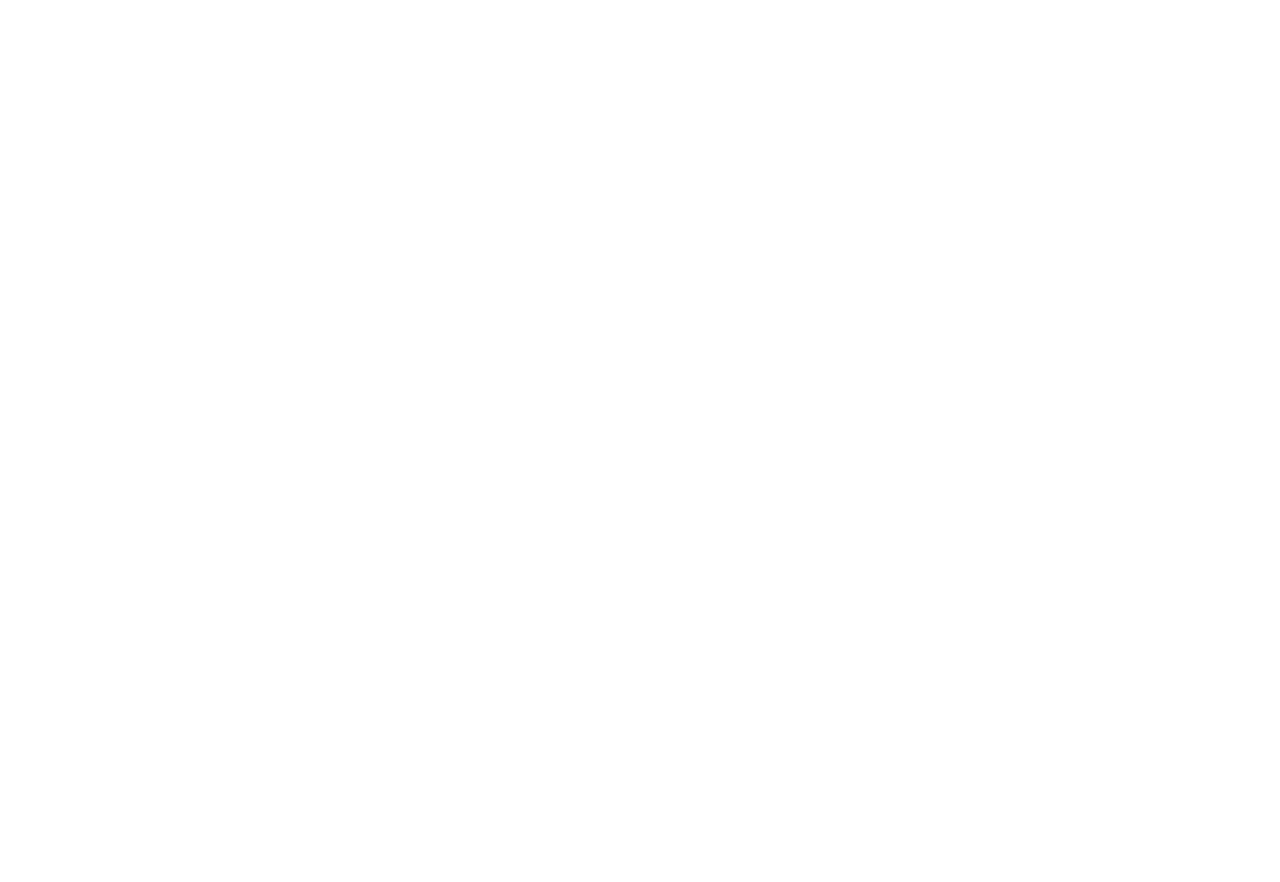
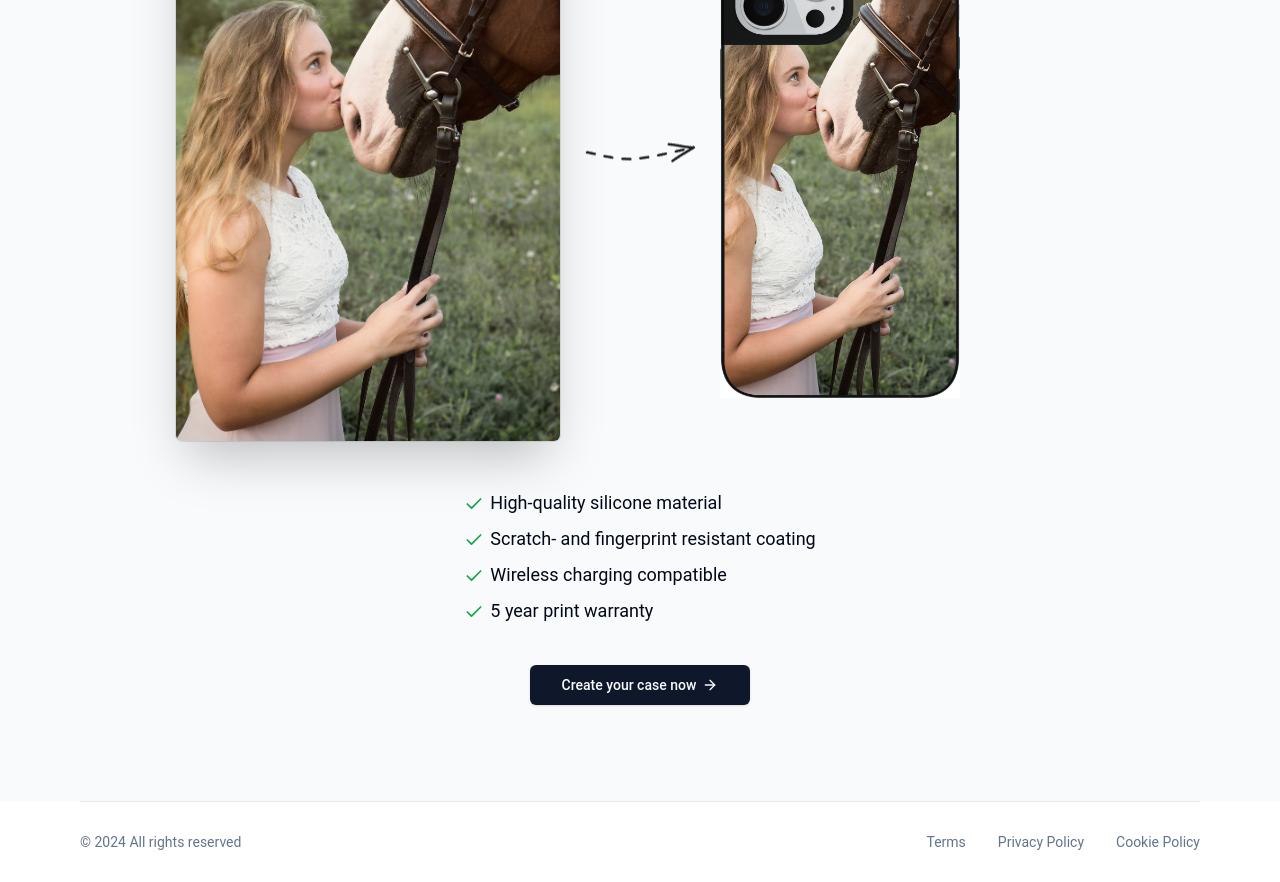
Before and after one commit to CodeforNitin/Coverz-fullStack-project, a React (Vite) app in the folder frontend/: page / in a window 1280 px wide. Shown: the part 2840-3722 px from the top of the page. Before the commit the page ends 2403 px from the top, so only its background shows below. Built offline with nearby package versions, Linux system fonts and the light colour scheme.

Commit message:
added footer

```diff
--- /dev/null
+++ b/frontend/src/components/Footer.tsx
@@ -0,0 +1,42 @@
+import { NavLink } from 'react-router-dom'
+import MaxWidthWrapper from './MaxWidthWrapper'
+
+const Footer = () => {
+  return (
+    <footer className='bg-white h-20 relative'>
+      <MaxWidthWrapper>
+        <div className='border-t border-gray-200' />
+
+        <div className='h-full flex flex-col md:flex-row md:justify-between justify-center items-center'>
+          <div className='text-center md:text-left pb-2 md:pb-0'>
+            <p className='text-sm text-muted-foreground'>
+              &copy; {new Date().getFullYear()} All rights reserved
+            </p>
+          </div>
+
+          <div className='flex items-center justify-center'>
+            <div className='flex space-x-8'>
+              <NavLink
+                to='#'
+                className='text-sm text-muted-foreground hover:text-gray-600'>
+                Terms
+              </NavLink>
+              <NavLink
+                to='#'
+                className='text-sm text-muted-foreground hover:text-gray-600'>
+                Privacy Policy
+              </NavLink>
+              <NavLink
+                to='#'
+                className='text-sm text-muted-foreground hover:text-gray-600'>
+                Cookie Policy
+              </NavLink>
+            </div>
+          </div>
+        </div>
+      </MaxWidthWrapper>
+    </footer>
+  )
+}
+
+export default Footer
--- a/frontend/src/pages/Home.tsx
+++ b/frontend/src/pages/Home.tsx
@@ -1,8 +1,11 @@
 import MaxWidthWrapper from "../components/MaxWidthWrapper";
-import { Check, Star } from "lucide-react";
+import { ArrowRight, Check, Star } from "lucide-react";
 import Phone from "../components/Phone";
 import Navbar from "../components/Navbar";
 import { Reviews } from "../components/Reviews";
+import { NavLink } from "react-router-dom";
+import { buttonVariants } from "../components/ui/button";
+import Footer from "../components/Footer";
 
 export default function Home() {
   return (
@@ -198,6 +201,72 @@
           <Reviews />
         </div>
       </section>
+
+      <section>
+        <MaxWidthWrapper className='py-24'>
+          <div className='mb-12 px-6 lg:px-8'>
+            <div className='mx-auto max-w-2xl sm:text-center'>
+              <h2 className='order-1 mt-2 tracking-tight text-center text-balance !leading-tight font-bold text-5xl md:text-6xl text-gray-900'>
+                Upload your photo and get{' '}
+                <span className='relative px-2 bg-green-600 text-white'>
+                  your own case
+                </span>{' '}
+                now
+              </h2>
+            </div>
+          </div>
+
+          <div className='mx-auto max-w-6xl px-6 lg:px-8'>
+            <div className='relative flex flex-col items-center md:grid grid-cols-2 gap-40'>
+              <img
+                src='/arrow.png'
+                className='absolute top-[25rem] md:top-1/2 -translate-y-1/2 z-10 left-1/2 -translate-x-1/2 rotate-90 md:rotate-0'
+              />
+
+              <div className='relative h-80 md:h-full w-full md:justify-self-end max-w-sm rounded-xl bg-gray-900/5 ring-inset ring-gray-900/10 lg:rounded-2xl'>
+                <img
+                  src='/horse.jpg'
+                  className='rounded-md object-cover bg-white shadow-2xl ring-1 ring-gray-900/10 h-full w-full'
+                />
+              </div>
+
+              <Phone className='w-60' imgSrc='/horse_phone.jpg' />
+            </div>
+          </div>
+
+          <ul className='mx-auto mt-12 max-w-prose sm:text-lg space-y-2 w-fit'>
+            <li className='w-fit'>
+              <Check className='h-5 w-5 text-green-600 inline mr-1.5' />
+              High-quality silicone material
+            </li>
+            <li className='w-fit'>
+              <Check className='h-5 w-5 text-green-600 inline mr-1.5' />
+              Scratch- and fingerprint resistant coating
+            </li>
+            <li className='w-fit'>
+              <Check className='h-5 w-5 text-green-600 inline mr-1.5' />
+              Wireless charging compatible
+            </li>
+            <li className='w-fit'>
+              <Check className='h-5 w-5 text-green-600 inline mr-1.5' />5 year
+              print warranty
+            </li>
+
+            <div className='flex justify-center'>
+              <NavLink
+                className={buttonVariants({
+                  size: 'lg',
+                  className: 'mx-auto mt-8',
+                })}
+                to='/configure/upload'>
+                Create your case now <ArrowRight className='h-4 w-4 ml-1.5' />
+              </NavLink>
+            </div>
+          </ul>
+        </MaxWidthWrapper>
+      </section>
+
+      <Footer/>
     </div>
   );
 }
```
